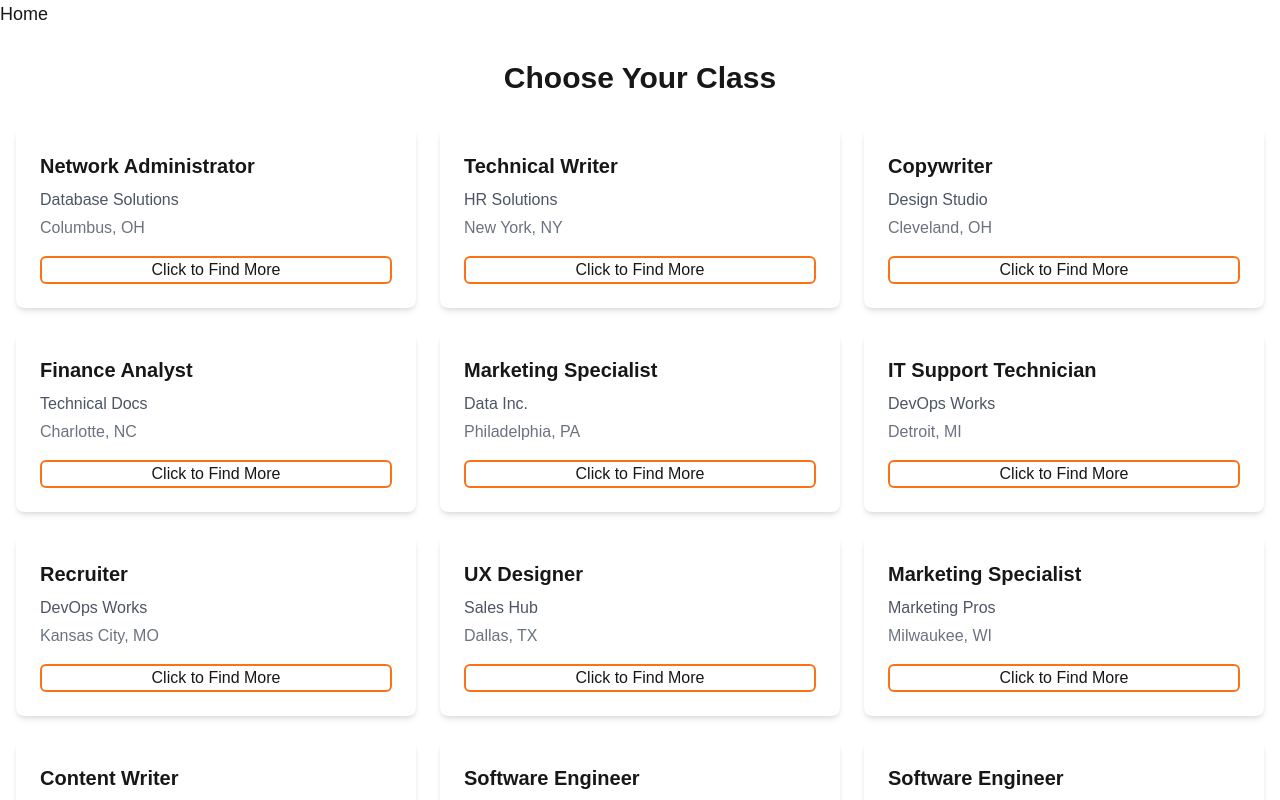
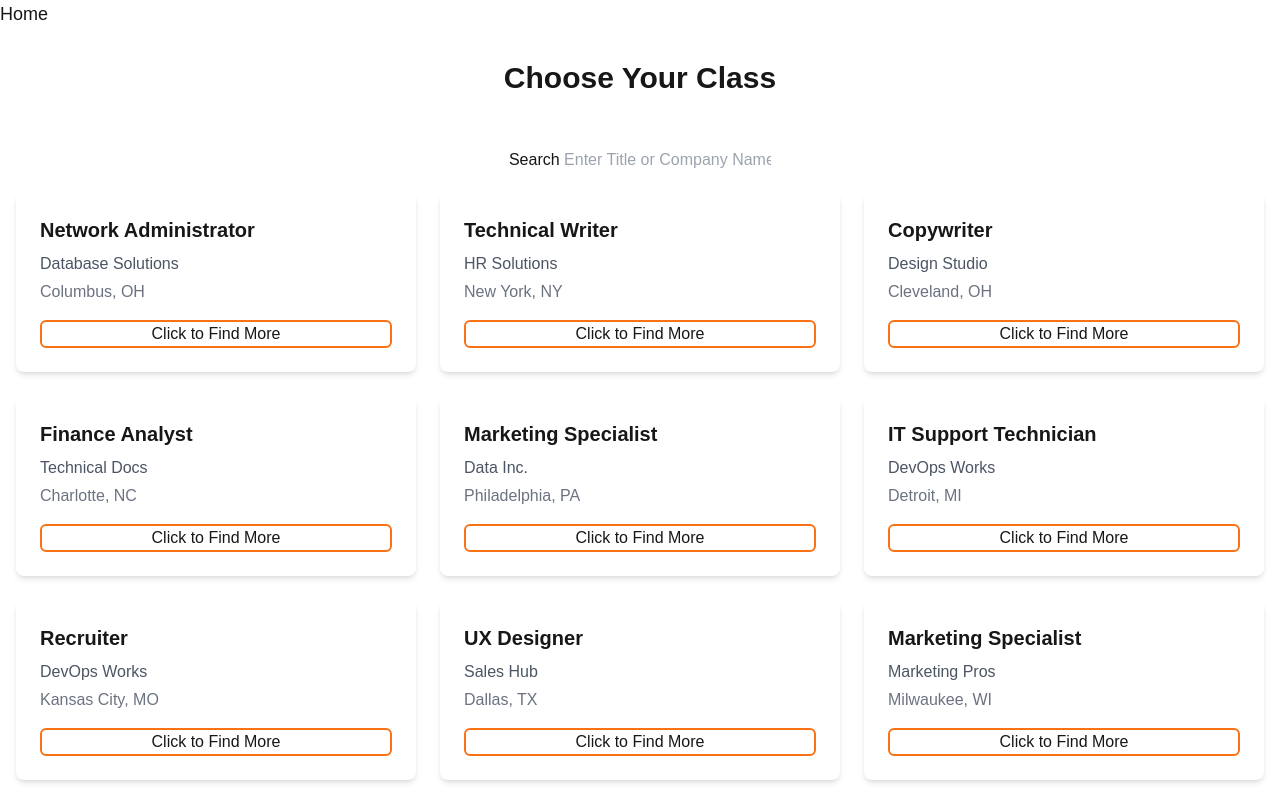
Before and after one commit to H3R01A/unibui-job-board, a Next.js app: page /jobs in a window 1280 px wide. Shown: the top 800 px of the page. Built offline with nearby package versions, Linux system fonts and the light colour scheme.

Commit message:
start of job search feature

```diff
--- a/app/jobs/page.tsx
+++ b/app/jobs/page.tsx
@@ -2,6 +2,7 @@ import '../../app/globals.css';
 import { getJobData } from '@/actions/actions';
 import { Job } from '../../utils/types';
 import JobDetailsButton from '@/components/job-details-button';
+import Search from '@/components/search';
 
 export default async function JobListingsPage() {
   const jobData: Job[] | undefined = await getJobData();
@@ -13,6 +14,9 @@ export default async function JobListingsPage() {
   return (
     <div className="container mx-auto px-4 py-8">
       <h1 className="text-3xl font-bold mb-8 text-center">Choose Your Class</h1>
+      <div className="py-5 flex flex-col items-center">
+        <Search placeholder="Enter Title or Company Name" />
+      </div>
       <div className="grid grid-cols-1 md:grid-cols-2 lg:grid-cols-3 gap-6">
         {jobData.map((job, index) => (
           <div
--- /dev/null
+++ b/components/search.tsx
@@ -0,0 +1,26 @@
+'use client';
+import { useSearchParams } from "next/navigation";
+
+export default function Search({ placeholder }: { placeholder: string }) {
+    const searchParams = useSearchParams();
+
+    function handleSearch(term: string){
+        console.log(term);
+        const params = new URLSearchParams(searchParams);
+        if(term){
+            params.set('query', term);
+        }
+    }
+
+  return (
+    <div>
+      <label htmlFor="search">Search </label>
+      <input
+        placeholder={placeholder}
+        onChange={(e) => {
+          handleSearch(e.target.value);
+        }}
+      />
+    </div>
+  );
+}
```
